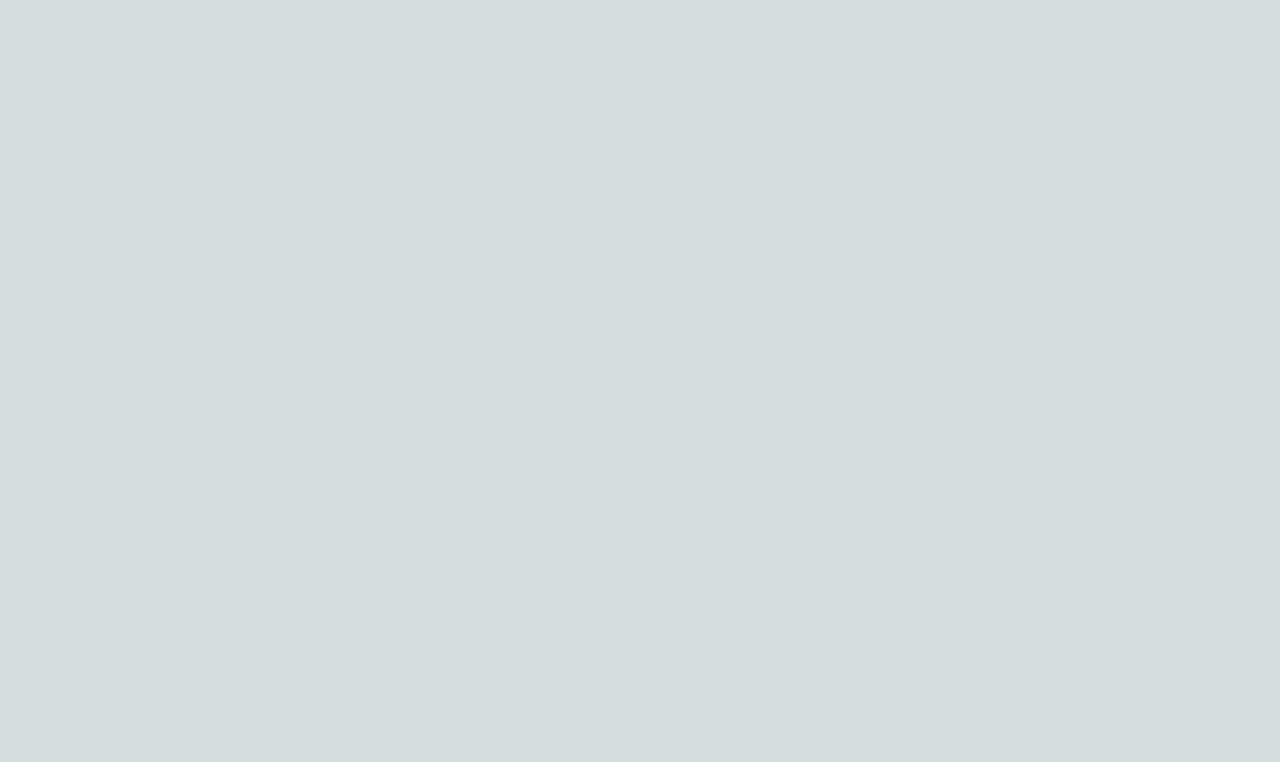
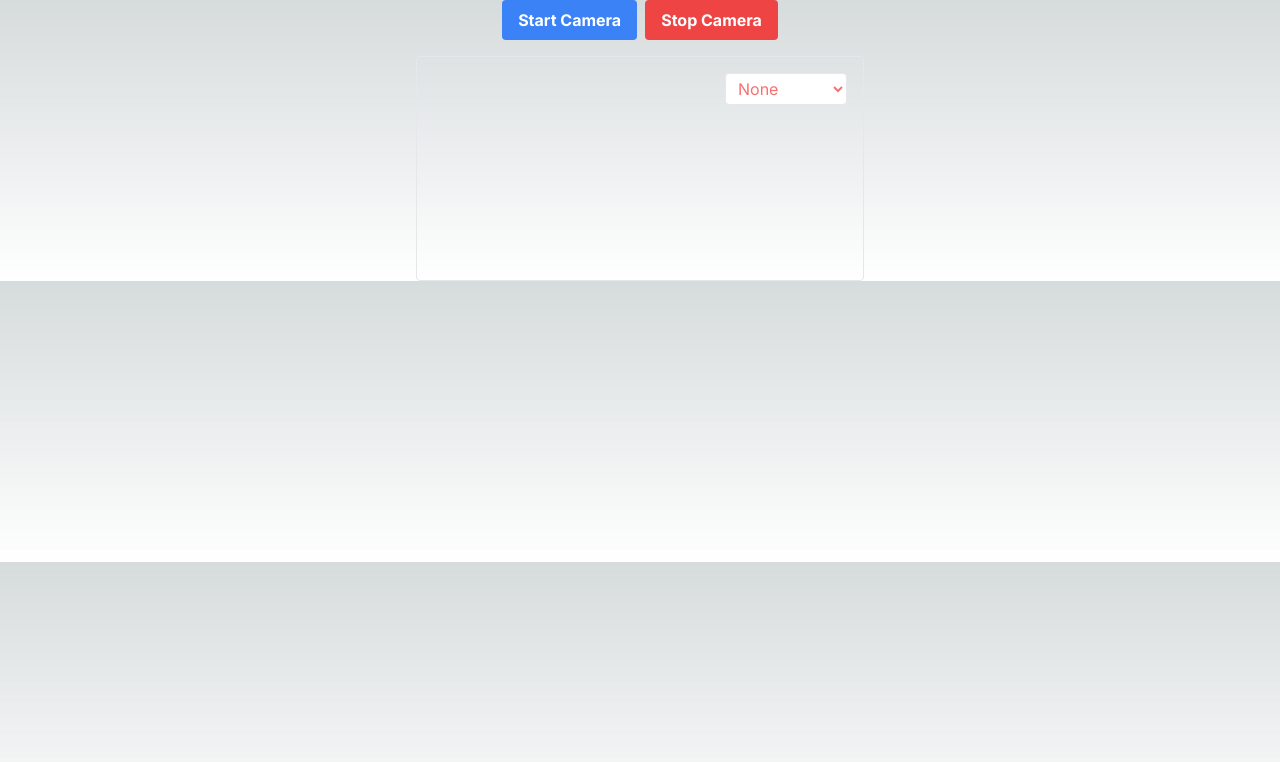
Before and after one commit to blackwolfinc/revamp-bwt, a Next.js app: page /about in a window 1280 px wide. Shown: the top 762 px of the page. Built offline with nearby package versions, Linux system fonts and the light colour scheme.

Commit message:
add camera

```diff
--- a/src/app/about/page.tsx
+++ b/src/app/about/page.tsx
@@ -1,6 +1,7 @@
 "use client"
 import TextToSpeech from "@/TextToSpeech"
 import { OpenAnimation } from "@/components/OpenAnimation/OpenAnimation"
+import CameraComponent from "@/components/camera/CameraComponent"
 import Whisper from "@/components/whisper/Whisper"
 // import Chatbot from "@/components/chatbot/Chatbot"
 const page = () => {
@@ -9,6 +10,7 @@ const page = () => {
     {/* <TextToSpeech/> */}
     {/* <Chatbot/> */}
     {/* <Whisper/> */}
+    <CameraComponent/>
     </div>
   )
 }
--- a/src/components/TalkCharacter/TalkCharacter.tsx
+++ b/src/components/TalkCharacter/TalkCharacter.tsx
@@ -1,9 +1,9 @@
-import { useEffect, useMemo, useState } from "react";
+import { useEffect, useMemo, useRef, useState } from "react";
 import OpenAI from "openai";
 import TalkingImage from "@/TalkingImage";
 
-const TalkCharacter = (props:any) => {
-  const [messages, setMessages]:any = useState([]);
+const TalkCharacter = (props: any) => {
+  const [messages, setMessages]: any = useState([]);
   const [inputMessage, setInputMessage] = useState("");
   const [isSpeaking, setIsSpeaking] = useState(false);
   const [currentWord, setCurrentWord] = useState("default");
@@ -11,15 +11,50 @@ const TalkCharacter = (props:any) => {
   const [rate, setRate] = useState(0.7);
   const [selectedVoice, setSelectedVoice] = useState(null);
   const [voices, setVoices] = useState([]);
-  const [isOpen, setisOpen] = useState(false)
+  const [isOpen, setisOpen] = useState(false);
+  const [isCamera, setisCamera] = useState(false);
 
+  // camera
+  const [stream, setStream]: any = useState(null);
+  const [filter, setFilter] = useState("none");
+  const videoRef: any = useRef();
+
+  const startCamera = async () => {
+    setisCamera(true);
+    try {
+      const mediaStream: any = await navigator.mediaDevices.getUserMedia({
+        video: true,
+      });
+      setStream(mediaStream);
+      if (videoRef.current) {
+        videoRef.current.srcObject = mediaStream;
+      }
+    } catch (error) {
+      console.error("Error accessing camera:", error);
+    }
+  };
+
+  const stopCamera = () => {
+    setisCamera(false);
+    if (stream) {
+      stream.getTracks().forEach((track: any) => track.stop());
+      setStream(null);
+    }
+  };
+
+  const handleFilterChange = (event: any) => {
+    setFilter(event.target.value);
+    if (videoRef.current) {
+      videoRef.current.style.filter = event.target.value;
+    }
+  };
 
   const openai = new OpenAI({
     dangerouslyAllowBrowser: true,
     apiKey: process.env.NEXT_PUBLIC_OPENAI_API_KEY,
   });
 
-  const sendMessage = async (content:any) => {
+  const sendMessage = async (content: any) => {
     try {
       const response = await openai.chat.completions.create({
         model: "gpt-3.5-turbo",
@@ -46,7 +81,7 @@ const TalkCharacter = (props:any) => {
 
     const userMessage = { role: "user", content: trimmedMessage };
     const botMessage = await sendMessage(trimmedMessage);
-    setMessages("")
+    setMessages("");
     setMessages([
       ...messages,
       userMessage,
@@ -56,7 +91,7 @@ const TalkCharacter = (props:any) => {
     setInputMessage("");
   };
 
-  const speak = (text:any) => {
+  const speak = (text: any) => {
     setIsSpeaking(true);
     if ("speechSynthesis" in window) {
       const utterance = new SpeechSynthesisUtterance(text);
@@ -66,7 +101,6 @@ const TalkCharacter = (props:any) => {
         utterance.voice = selectedVoice;
       }
 
-
       utterance.onstart = () => {
         setIsSpeaking(true);
         setCurrentWord("default");
@@ -75,9 +109,8 @@ const TalkCharacter = (props:any) => {
       utterance.onend = () => {
         setIsSpeaking(false);
         setCurrentWord("default"); // Set currentWord to "default" when audio playback is finished
-        setMessages("")
-      }
-
+        setMessages("");
+      };
 
       utterance.onboundary = (event) => {
         if (event.name === "word" || event.name === "sentence") {
@@ -115,7 +148,6 @@ const TalkCharacter = (props:any) => {
             setCurrentWord(char2);
           }, 80);
 
-
           setTimeout(() => {
             const char2 =
               text[event.charIndex + (event.charLength - 1)]?.toLowerCase();
@@ -129,16 +161,15 @@ const TalkCharacter = (props:any) => {
       console.log("Text-to-Speech not supported");
       setIsSpeaking(false);
     }
-
   };
 
   useEffect(() => {
     const loadVoices = () => {
       const synth = window.speechSynthesis;
-      const availableVoices:any = synth.getVoices();
+      const availableVoices: any = synth.getVoices();
       setVoices(availableVoices);
       const aaronVoice = availableVoices.find(
-        (voice:any) => voice.name === "Aaron" && voice.lang === "en-US"
+        (voice: any) => voice.name === "Aaron" && voice.lang === "en-US"
       );
       if (aaronVoice) {
         setSelectedVoice(aaronVoice);
@@ -157,10 +188,9 @@ const TalkCharacter = (props:any) => {
     }
   }, [props.text]); // Ru
 
+  const handleChangeInput = (e: any) => setInputMessage(e.target.value);
 
-  const handleChangeInput = (e:any) => setInputMessage(e.target.value);
-
-  const handleKeyDown = (e:any) => {
+  const handleKeyDown = (e: any) => {
     if (e.key === "Enter") handleSendMessage();
   };
 
@@ -170,8 +200,9 @@ const TalkCharacter = (props:any) => {
 
   return (
     <div className="p-4 relative flex items-center justify-center">
-       {isSpeaking && messages[0] &&     <div className="flex bg-black w-[30vw] p-[1rem] text-left flex-col  border-[2px] rounded-l-xl mr-[-1rem] shadow-2xl border-[#154031]">
-        {  messages?.map((message:any, index:any) => (
+      {isSpeaking && messages[0] && (
+        <div className="flex bg-black w-[30vw] p-[1rem] text-left flex-col  border-[2px] rounded-l-xl mr-[-1rem] shadow-2xl border-[#154031]">
+          {messages?.map((message: any, index: any) => (
             <div
               key={index}
               style={{ textAlign: message.role === "user" ? "right" : "left" }}
@@ -179,14 +210,54 @@ const TalkCharacter = (props:any) => {
               {message.role !== "user" ? message.content : ""}
             </div>
           ))}
-          </div>}
-
+        </div>
+      )}
 
       <div>
-        <div className="flex items-center space-x-2 justify-center" onMouseLeave={()=>{setisOpen(false)}} onMouseEnter={()=>{setisOpen(true)}}>
+        <div
+          className="flex items-center space-x-2 justify-center"
+          onMouseLeave={() => {
+            setisOpen(false);
+          }}
+          onMouseEnter={() => {
+            setisOpen(true);
+          }}
+        >
+          {!isCamera ? (
             <TalkingImage currentWord={currentWord} />
+          ) : (
+            <div className="w-[140px] h-[140px]  border-[4px] rounded-3xl   relative">
+              <video
+                ref={videoRef}
+                autoPlay
+                playsInline
+                className="w-[140px] h-[100px] rounded-3xl"
+                style={{ filter: filter }}
+              />
+              <div className="absolute bottom-[-0.3rem] right-0 m-4">
+                <select
+                  value={filter}
+                  onChange={handleFilterChange}
+                  className="bg-white border w-full text-black rounded px-2 py-1"
+                >
+                  <option value="none">None</option>
+                  <option value="grayscale(100%)">Grayscale</option>
+                  <option value="sepia(100%)">Sepia</option>
+                  <option value="invert(100%)">Invert</option>
+                  <option value="hue-rotate(90deg)">Hue Rotate</option>
+                  <option value="saturate(200%)">Saturate</option>
+                  <option value="contrast(200%)">Contrast</option>
+                  <option value="brightness(150%)">Brightness</option>
+                  <option value="blur(5px)">Blur</option>
+                  {/* Add more filter options as needed */}
+                </select>
+              </div>
+            </div>
+          )}
+
           <div className="flex flex-col space-y-2">
-         {isOpen && <div className="flex flex-col space-y-2 items-center">
+            {isOpen && (
+              <div className="flex flex-col space-y-2 items-center">
                 <input
                   type="text"
                   placeholder="Any question ?"
@@ -195,9 +266,26 @@ const TalkCharacter = (props:any) => {
                   onKeyDown={handleKeyDown}
                   className="text-black px-[1rem] p-[0.5rem]"
                 />
-          <button className="px-[2rem] w-full py-[0.5rem] bg-slate-500" onClick={handleSendMessage}>Ask</button>
-         </div> }
-
+                <div className="flex space-x-2">
+                  <button
+                    onClick={stream ? stopCamera : startCamera}
+                    className={`px-8 w-full py-2 font-bold text-white rounded ${
+                      stream
+                        ? "bg-red-500 hover:bg-red-700"
+                        : "bg-blue-500 hover:bg-blue-700"
+                    }`}
+                  >
+                    {stream ? " Camera" : " Camera"}
+                  </button>
+                  <button
+                    className="px-[2rem] w-full py-[0.5rem] bg-slate-500"
+                    onClick={handleSendMessage}
+                  >
+                    Ask
+                  </button>
+                </div>
+              </div>
+            )}
           </div>
         </div>
       </div>
--- /dev/null
+++ b/src/components/camera/CameraComponent.tsx
@@ -0,0 +1,65 @@
+import React, { useState, useRef } from 'react';
+
+const CameraComponent = () => {
+  const [stream, setStream]:any = useState(null);
+  const [filter, setFilter] = useState('none');
+  const videoRef:any = useRef();
+
+  const startCamera = async () => {
+    try {
+      const mediaStream:any = await navigator.mediaDevices.getUserMedia({ video: true });
+      setStream(mediaStream);
+      if (videoRef.current) {
+        videoRef.current.srcObject = mediaStream;
+      }
+    } catch (error) {
+      console.error('Error accessing camera:', error);
+    }
+  };
+
+  const stopCamera = () => {
+    if (stream) {
+      stream.getTracks().forEach((track: { stop: () => any; }) => track.stop());
+      setStream(null);
+    }
+  };
+
+  const handleFilterChange = (event:any) => {
+    setFilter(event.target.value);
+    if (videoRef.current) {
+      videoRef.current.style.filter = event.target.value;
+    }
+  };
+
+  return (
+    <div className="flex flex-col items-center">
+      <div className="mb-4">
+        <button onClick={startCamera} className="bg-blue-500 hover:bg-blue-700 text-white font-bold py-2 px-4 rounded mr-2">
+          Start Camera
+        </button>
+        <button onClick={stopCamera} className="bg-red-500 hover:bg-red-700 text-white font-bold py-2 px-4 rounded">
+          Stop Camera
+        </button>
+      </div>
+      <div className="w-full md:max-w-md border rounded overflow-hidden relative">
+        <video ref={videoRef} autoPlay playsInline className="w-full" style={{ filter: filter }} />
+        <div className="absolute top-0 right-0 m-4">
+          <select value={filter} onChange={handleFilterChange} className="bg-white border rounded px-2 py-1">
+            <option value="none">None</option>
+            <option value="grayscale(100%)">Grayscale</option>
+            <option value="sepia(100%)">Sepia</option>
+            <option value="invert(100%)">Invert</option>
+            <option value="hue-rotate(90deg)">Hue Rotate</option>
+            <option value="saturate(200%)">Saturate</option>
+            <option value="contrast(200%)">Contrast</option>
+            <option value="brightness(150%)">Brightness</option>
+            <option value="blur(5px)">Blur</option>
+            {/* Add more filter options as needed */}
+          </select>
+        </div>
+      </div>
+    </div>
+  );
+};
+
+export default CameraComponent;
```
Lines whose indentation alone changed are shown as unchanged.
